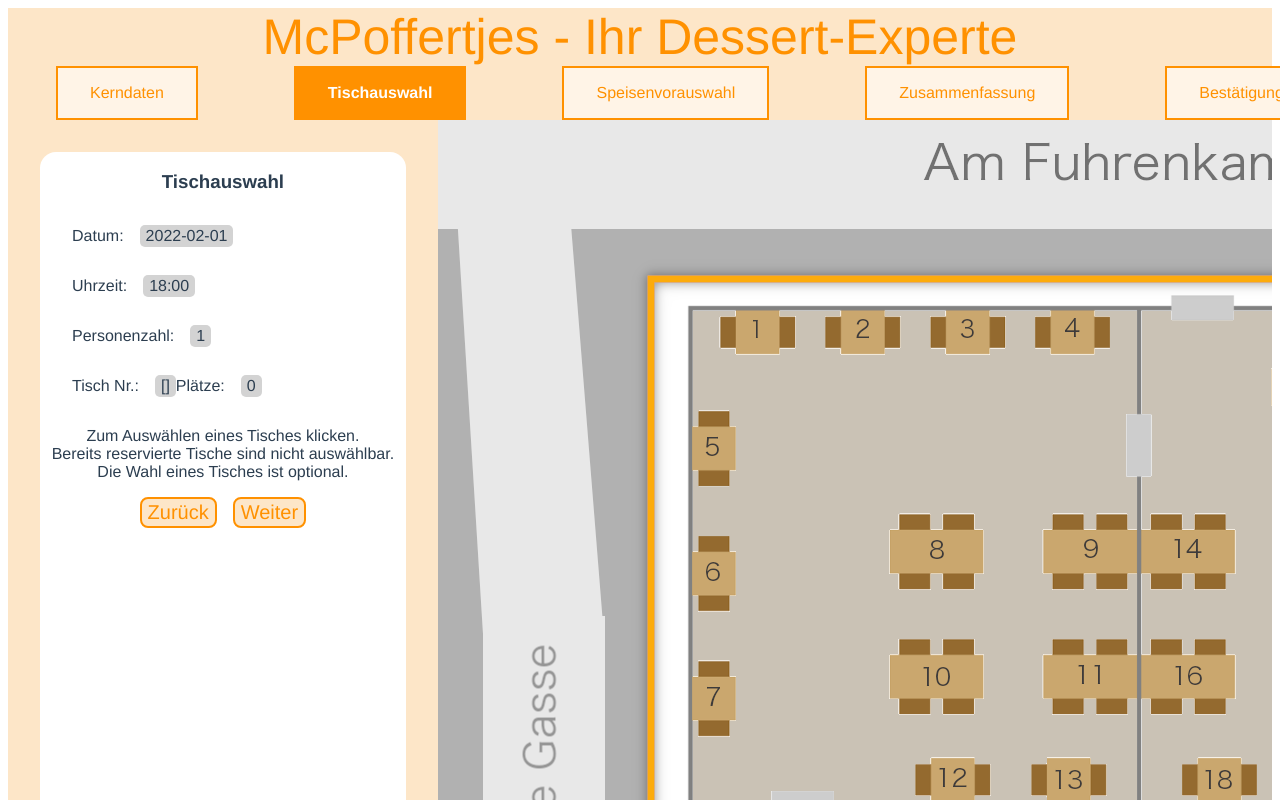
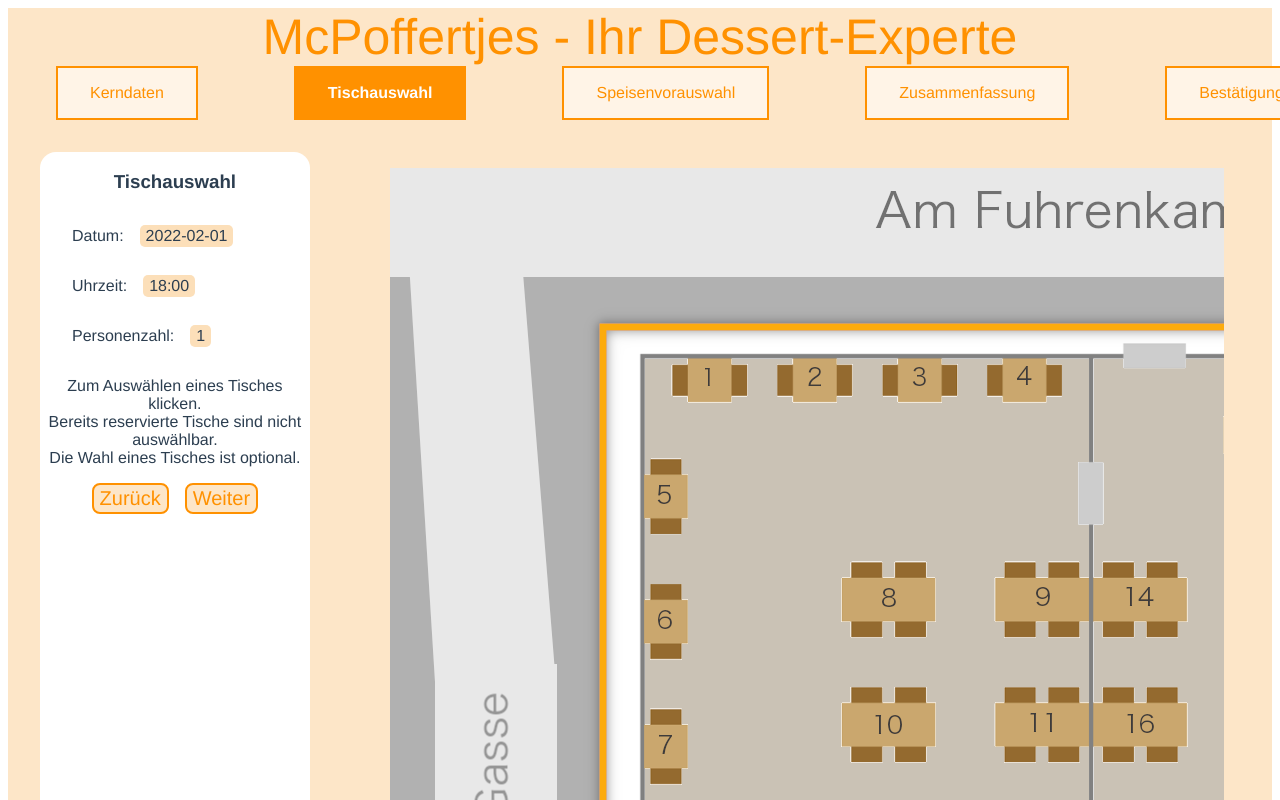
Before and after one commit to csspawn246/McPoffertjes, a Vue app: page /table-select in a window 1280 px wide. Shown: the top 800 px of the page. Built offline with nearby package versions, Linux system fonts and the light colour scheme.

Commit message:
styling fixes

```diff
--- a/src/less/default.less
+++ b/src/less/default.less
@@ -78,7 +78,7 @@ html, body {
     div {
       margin-left: 1rem;
       padding: 2px 6px;
-      background-color: lightgrey;
+      background-color: rgb(252, 223, 185);
       border-radius: 5px;
     }
   }
@@ -86,6 +86,7 @@ html, body {
   .error{
     color: red;
     font-size: 11pt;
+    margin: 0.5rem;
   }
 
   .buttons{
--- a/src/views/table-select.vue
+++ b/src/views/table-select.vue
@@ -39,10 +39,10 @@
                 <div>{{store.personCount}}</div>
             </div>
 
-            <div class="line-item flexrow table-nr">
-                <p>Tisch Nr.:</p>
+            <div v-if="store.tableNr.length !== 0" class="line-item flexrow table-nr">
+                <p>Tischauswahl:</p>
                 <div class="table-nr-value">{{store.tableNr}}</div>
-                <p>Plätze:</p>
+                <p id="plaetze">Plätze:</p>
                 <div class="seat-count-value">{{selectedSeatCount}}</div>
             </div>
 
@@ -53,7 +53,7 @@
             </div>
 
 
-            <p v-if="error">Bitte wählen Sie die Tische so aus, dass die Anzahl an Sitzplätzen die Anzahl der reservierenden Personen um maximal 2 übersteigt.</p>
+            <p v-if="error" class="error">Bitte wählen Sie die Tische so aus, dass die Anzahl an Sitzplätzen die Anzahl der reservierenden Personen um maximal 2 übersteigt.</p>
 
             <div class="flexrow buttons">
                 <router-link to="/basic">Zurück</router-link>
@@ -184,6 +184,10 @@ export default {
   }
 }
 
+#plaetze{
+  margin-left: 1rem;
+}
+
 area{
   display: block;
   cursor: pointer;
@@ -196,6 +200,7 @@ area{
 }
 
 .restaurant-layout{
+  margin: 3rem;
   max-width: 66%;
   max-height: 100vh;
   overflow-x: scroll;
```
